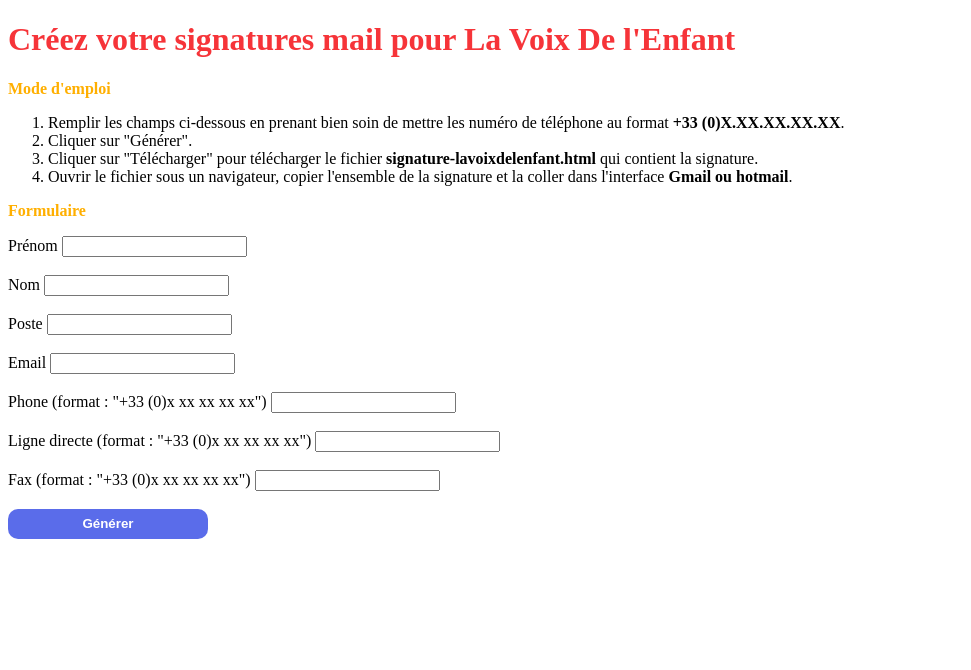
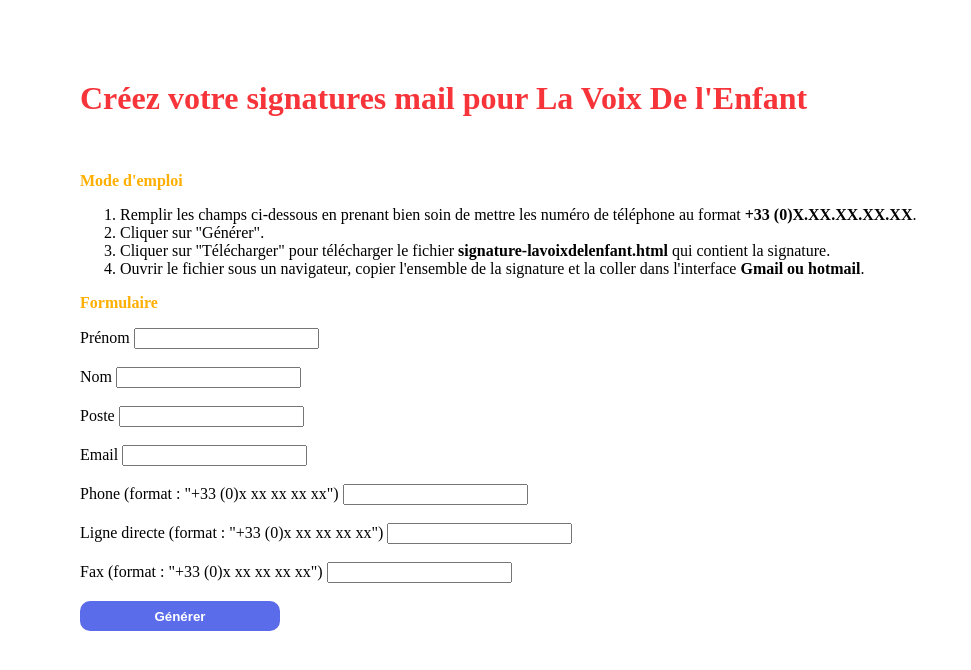
Before and after one commit to MaudFricht/generationSignatureLVDE, a PHP site: page / in a window 1280 px wide. Shown: the top 670 px of the page, without its empty margins (0-971 px from the left). Run offline with PHP 8.4, Linux system fonts and the light colour scheme.

Commit message:
:art: make it look better

```diff
--- a/index.php
+++ b/index.php
@@ -13,8 +13,8 @@ if (isset($_POST['submitDl']))
     <meta http-equiv="Content-Type" content="text/html;" />
     <meta charset="utf-8"/>
 </head>
-<body style=" font-family: 'Hind'">
-    <h1 style=" font-weight: bold; color: #F63439; font-size: 2rem"> Créez votre signatures mail pour La Voix De l'Enfant</h1>
+<body style=" font-family: 'Hind'; margin: 80px;">
+    <h1 style=" font-weight: bold; color: #F63439; font-size: 2rem"> Créez votre signatures mail pour La Voix De l'Enfant</h1></br>
 <p>
     <b style=" color: #FFAF00">Mode d'emploi</b>
 <ol>
```
